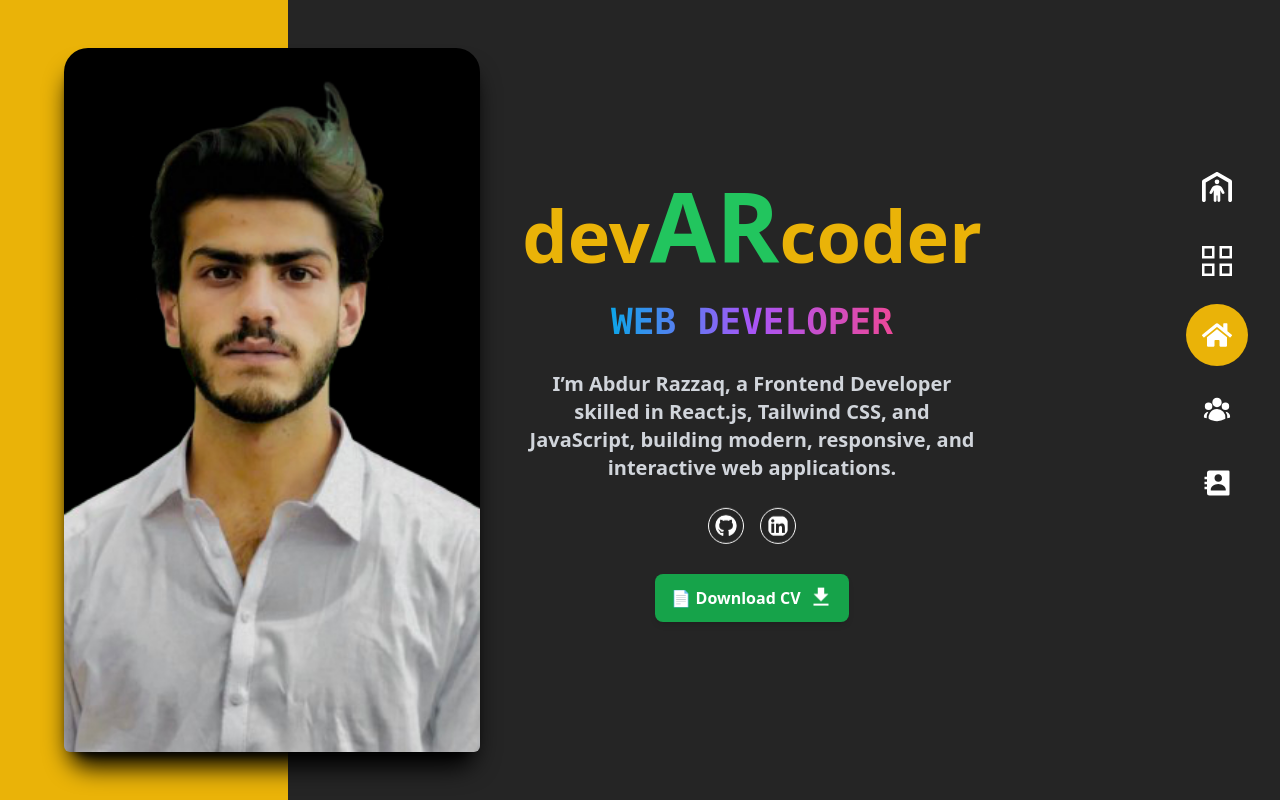
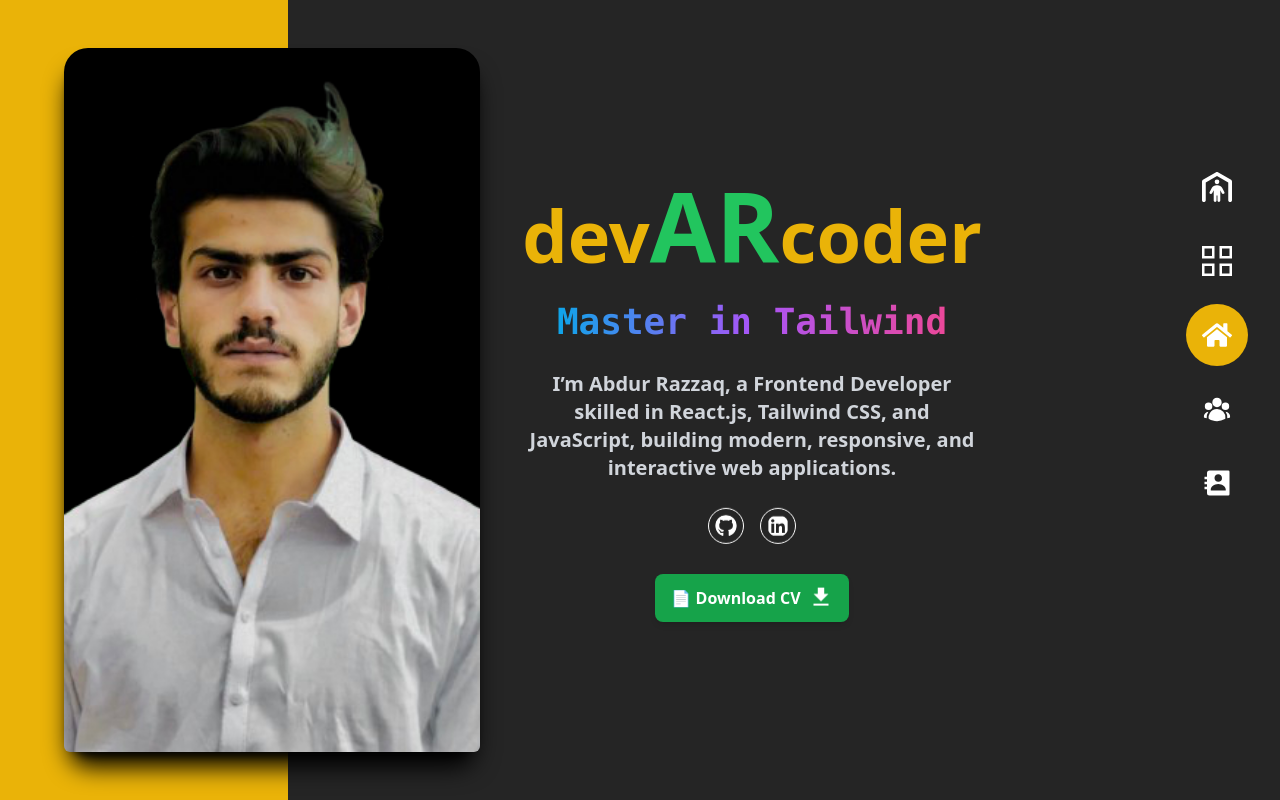
Before and after one commit to devARcoder/_Portfolio, a React (Create React App) app: page / in a window 1280 px wide. Built offline with nearby package versions, Linux system fonts and the light colour scheme.

Commit message:
smll updates

```diff
--- a/src/pages/Home.jsx
+++ b/src/pages/Home.jsx
@@ -27,6 +27,7 @@ const Home = () => {
   const headings = [
     "FRONTEND DEVELOPER",
     "REACT DEVELOPER",
+    "Master in Tailwind",
     "WEB DEVELOPER",
     "FIGMA INTO CODE ",
   ];
```
